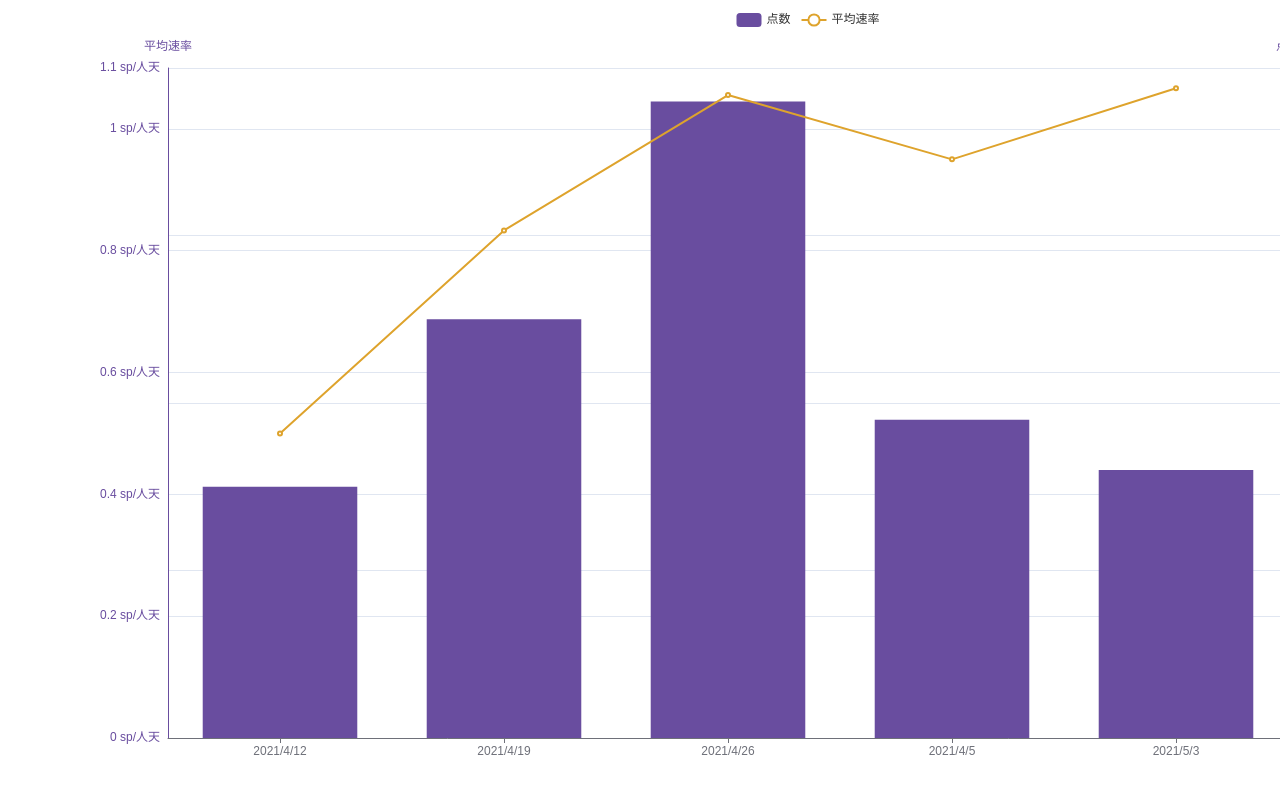
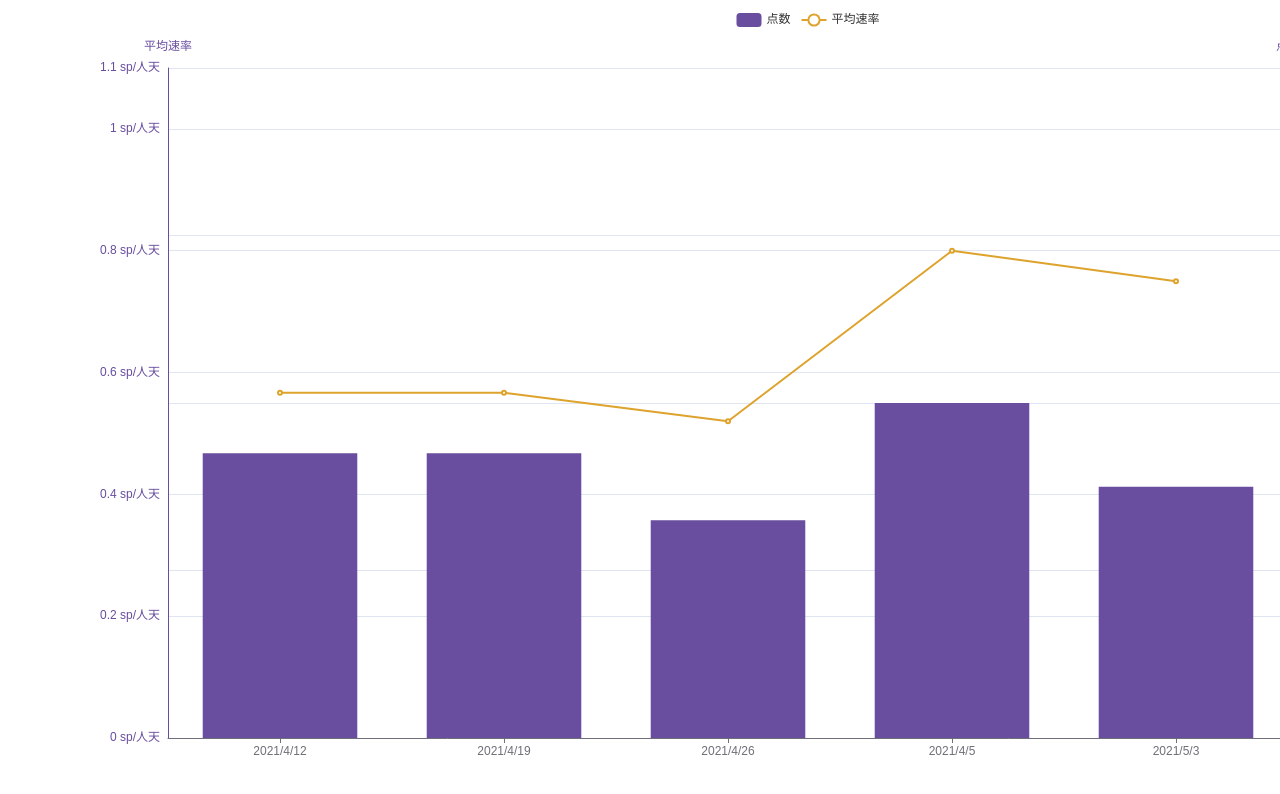
Before and after one commit to zhengzhanpeng/work_flow_show, a plain HTML site: page index_parts.html in a window 1280 px wide. Shown: the top 794 px of the page. Drawn offline with Linux system fonts and the light colour scheme.

Commit message:
[shiwei] add all parts
Signed-off-by: shiwei.fu <shiwei.fu@thoughtworks.com>

```diff
--- a/index_parts.html
+++ b/index_parts.html
@@ -88,13 +88,13 @@
             {
                 name: '点数',
                 type: 'bar',
-                data: [15,25,38,19,16]
+                data: [17,17,13,20,15,25,38,19,16]
             },
             {
                 name: '平均速率',
                 type: 'line',
                 yAxisIndex: 1,
-                data: [0.5,0.833333333,1.055555556,0.95,1.066666667]
+                data: [0.566666667,0.566666667,0.52,0.8,0.75,0.833333333,1.055555556,0.95,1.066666667]
             }
         ]
     };
```
